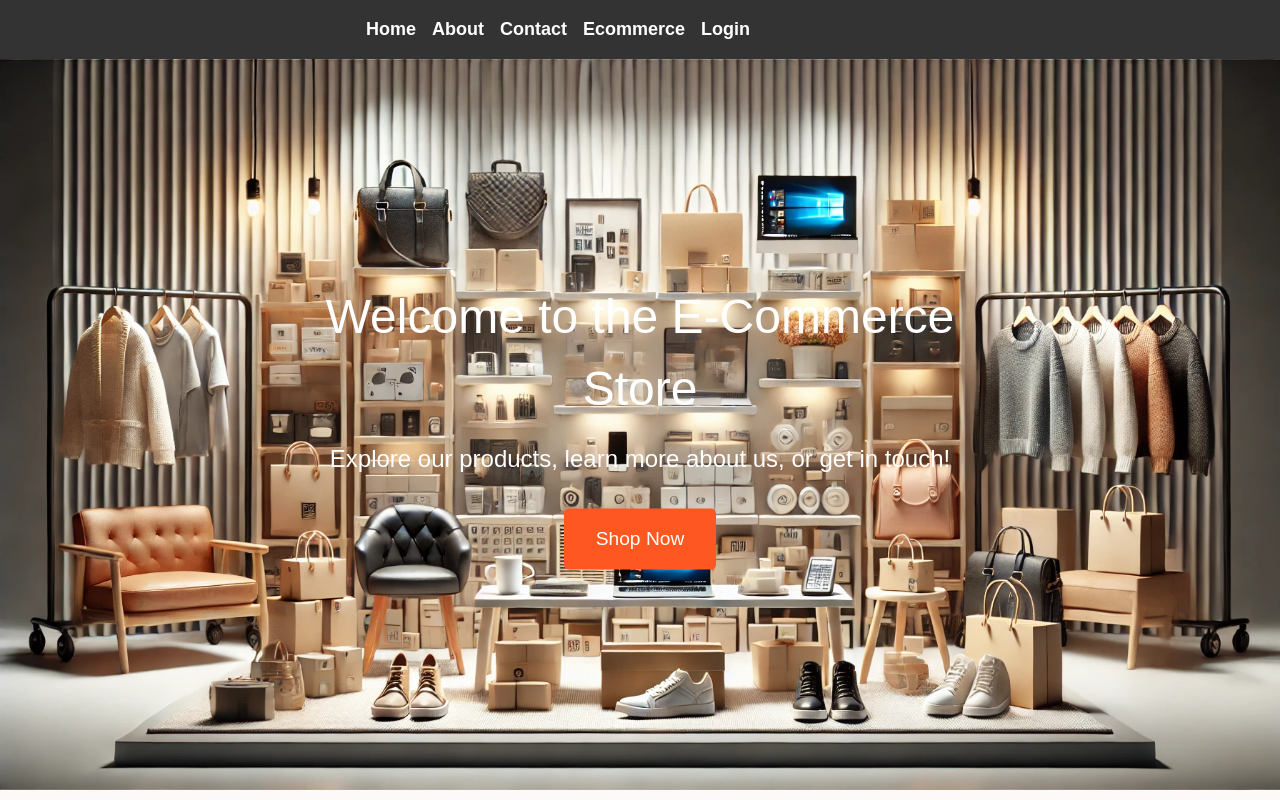
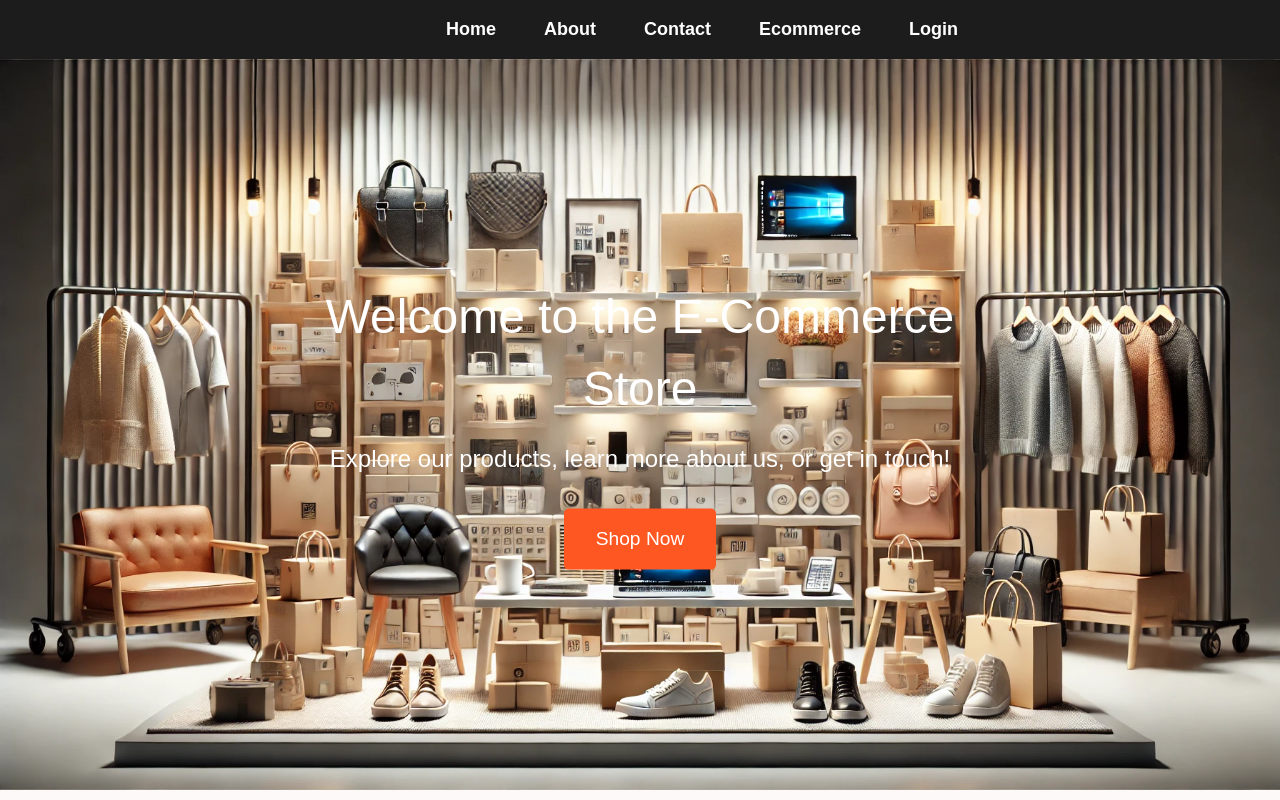
Before and after one commit to siyamregn777/E-Commerce-Store, a Next.js app: page / in a window 1280 px wide. Shown: the top 800 px of the page. Built offline with nearby package versions, Linux system fonts and the light colour scheme; no server answers; the database is empty.

Commit message:
make the header at center

```diff
--- a/src/styles/header.css
+++ b/src/styles/header.css
@@ -1,6 +1,6 @@
 /* header.css */
 .header-container {
-  background-color: #333;
+  background-color: #1d1c1c;
   padding: 1rem;
   display: flex;
   align-items: center;
@@ -12,11 +12,11 @@
 .nav-list {
   list-style: none;
   display: flex;
-  gap: 1rem;
+  gap: 3rem;
   /* margin: 0; */
   padding: 0;
   align-items: center;
-  margin-left: 350px;
+  margin-left: 430px;
 
 }
 
```
Also changed, not shown: src/app/payment/page.tsx (+45 -32 lines).
